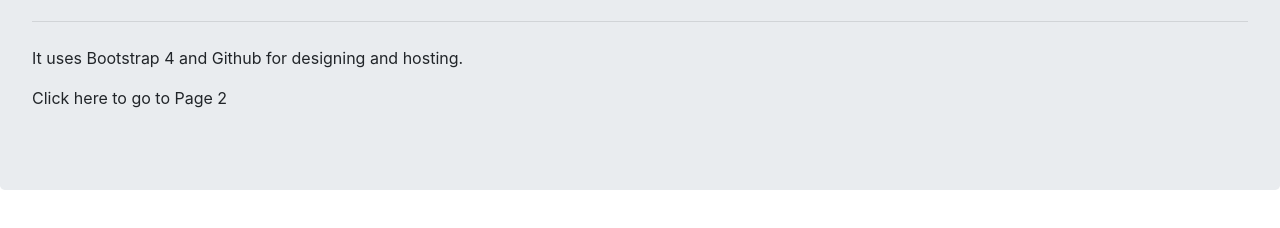
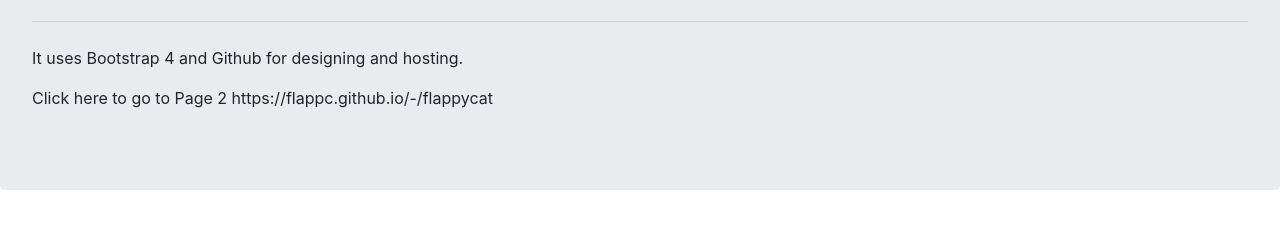
Before and after one commit to flappyc/-, a plain HTML site: page index.html in a window 1280 px wide. Shown: the part 172-400 px from the top of the page. Drawn offline with nearby package versions, Linux system fonts and the light colour scheme.

Commit message:
Update index.html

```diff
--- a/index.html
+++ b/index.html
@@ -38,7 +38,7 @@
   <hr class="my-4">
   <p>It uses Bootstrap 4 and Github for designing and hosting.</p>
 
-      <p><a herf="page2.html">Click here</a> to go to Page 2</p>
+      <p><a herf="page2.html">Click here</a> to go to Page 2 https://flappc.github.io/-/flappycat </p>
 
     </div>
 
```
